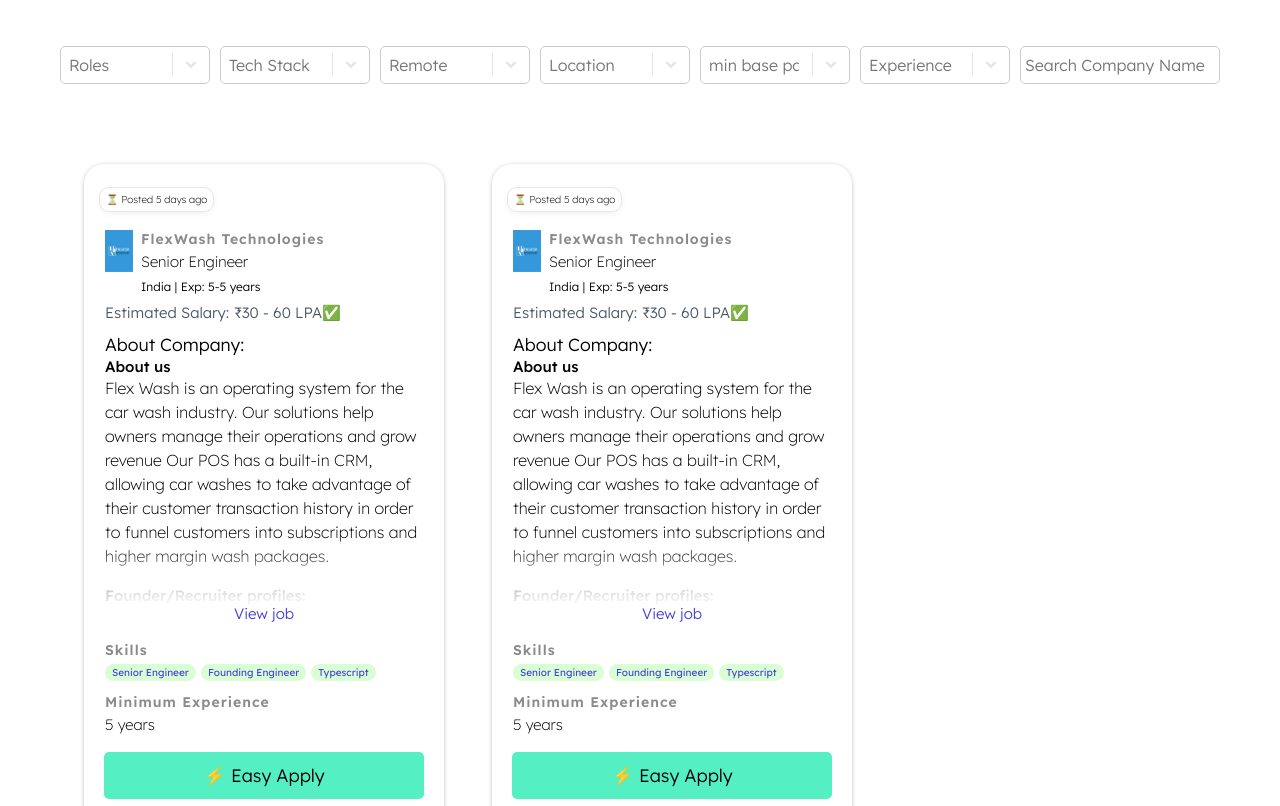
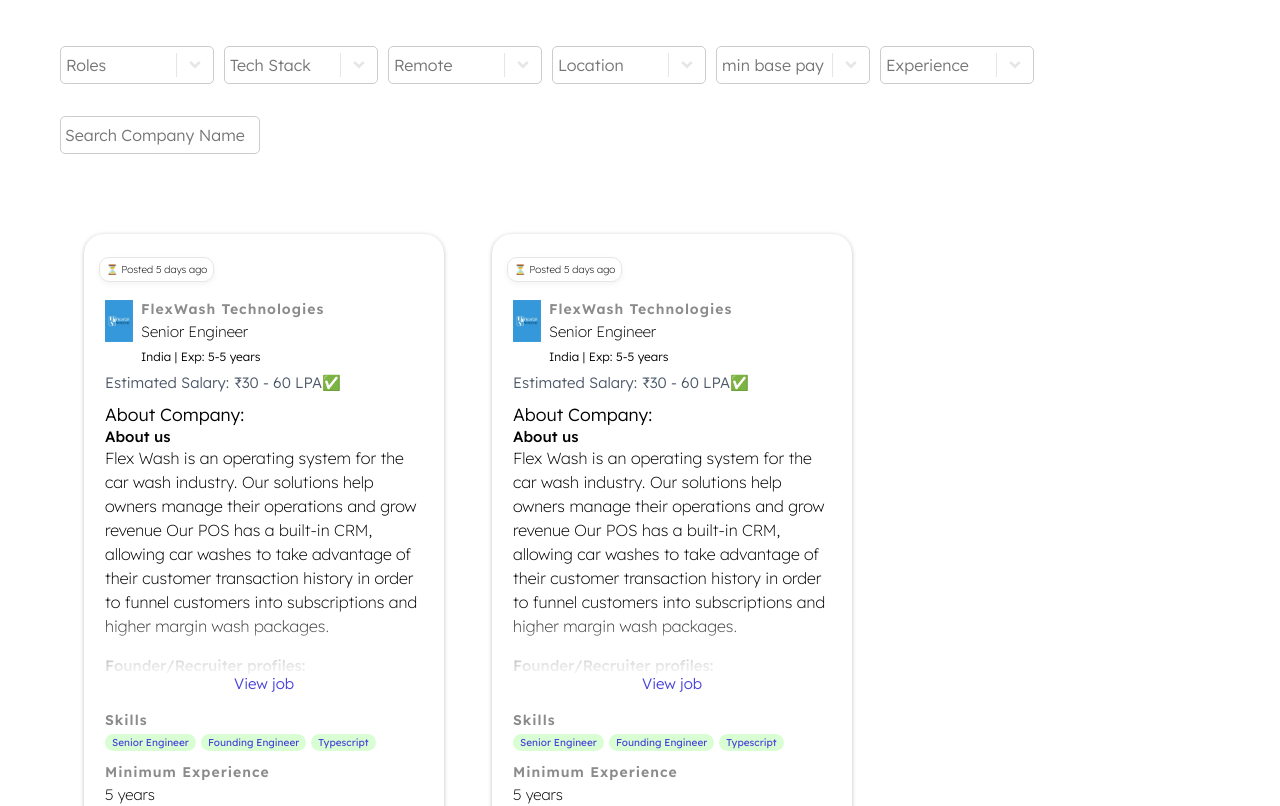
Before and after one commit to riyaz3036/weekday_assignment, a React (Create React App) app: page / in a window 1280 px wide. Shown: the top 806 px of the page. Built offline with nearby package versions, Linux system fonts and the light colour scheme.

Commit message:
handled text box sizing in each filter

```diff
--- a/src/App.css
+++ b/src/App.css
@@ -54,12 +54,23 @@
   flex: 1 1 0%;
   flex-wrap: wrap;
   overflow: hidden;
-  padding: 2px 8px;
+  padding: 2px 5px;
   box-sizing: border-box;
 }
 
 .search__box{
-  width: 90px;
+  width: 105px;
+  border: none;
+  outline: none;
+  padding: 0;
+  font-size: inherit;
+  font-family: inherit;
+  color: inherit;
+  font-weight: 300;
+}
+
+.search__box__short{
+  width: 20px;
   border: none;
   outline: none;
   padding: 0;
--- a/src/App.js
+++ b/src/App.js
@@ -235,7 +235,7 @@
                             return <SelectedTag  key={index} type={"multi"} text={role} setSelected={setSelectedRoles} selected={selectedRoles}/>;
                           })
                         }
-                        <input type="text" className="search__box" placeholder={selectedRoles.length===0?"Roles":""} value={searchRole} onChange={handleRoleSearchChange} onClick={()=>setToggleRoleDropdown(1)} />
+                        <input type="text" className={selectedRoles.length===0?"search__box":"search__box__short"} placeholder={selectedRoles.length===0?"Roles":""} value={searchRole} onChange={handleRoleSearchChange} onClick={()=>setToggleRoleDropdown(1)} />
                     </div>
 
                     <div className="element__top__right">
@@ -306,7 +306,7 @@
                             return <SelectedTag  key={index} type={"multi"} text={tech} setSelected={setSelectedTech} selected={selectedTech}/>;
                           })
                         }
-                        <input type="text" className="search__box" placeholder={selectedTech.length===0?"Tech Stack":""} value={searchTech} onChange={handleTechSearchChange} onClick={()=>setToggleTechDropdown(1)} />
+                        <input type="text"className={selectedTech.length===0?"search__box":"search__box__short"} placeholder={selectedTech.length===0?"Tech Stack":""} value={searchTech} onChange={handleTechSearchChange} onClick={()=>setToggleTechDropdown(1)} />
                     </div>
 
                     <div className="element__top__right">
@@ -362,7 +362,7 @@
                             return <SelectedTag  key={index} type={"multi"} text={mode} setSelected={setSelectedMode} selected={selectedMode}/>;
                           })
                         }
-                        <input type="text" className="search__box" placeholder={selectedMode.length===0?"Remote":""} value={searchMode} onChange={handleModeSearchChange} onClick={()=>setToggleModeDropdown(1)} />
+                        <input type="text" className={selectedMode.length===0?"search__box":"search__box__short"} placeholder={selectedMode.length===0?"Remote":""} value={searchMode} onChange={handleModeSearchChange} onClick={()=>setToggleModeDropdown(1)} />
                     </div>
 
                     <div className="element__top__right">
@@ -419,7 +419,7 @@
                             return <SelectedTag  key={index} type={"multi"} text={loc} setSelected={setSelectedLoc} selected={selectedLoc}/>;
                           })
                         }
-                        <input type="text" className="search__box" placeholder={selectedLoc.length===0?"Location":""} value={searchLoc} onChange={handleLocSearchChange} onClick={()=>setToggleLocDropdown(1)} />
+                        <input type="text" className={selectedLoc.length===0?"search__box":"search__box__short"} placeholder={selectedLoc.length===0?"Location":""} value={searchLoc} onChange={handleLocSearchChange} onClick={()=>setToggleLocDropdown(1)} />
                     </div>
 
                     <div className="element__top__right">
@@ -530,11 +530,9 @@
                             <SelectedTag  text={selectedExp} type={"single"} setSelected={setSelectedExp} selected={selectedExp}/>
                           ):
                           (
-                            <></>
+                            <input type="text" className="search__box" placeholder={selectedExp.length===0?"Experience":""} value={searchExp} onChange={handleExpSearchChange} onClick={()=>setToggleExpDropdown(1)} />
                           )
                         }
-
-                        <input type="text" className="search__box" placeholder={selectedExp.length===0?"Experience":""} value={searchExp} onChange={handleExpSearchChange} onClick={()=>setToggleExpDropdown(1)} />
                     </div>
 
                     <div className="element__top__right">
```
